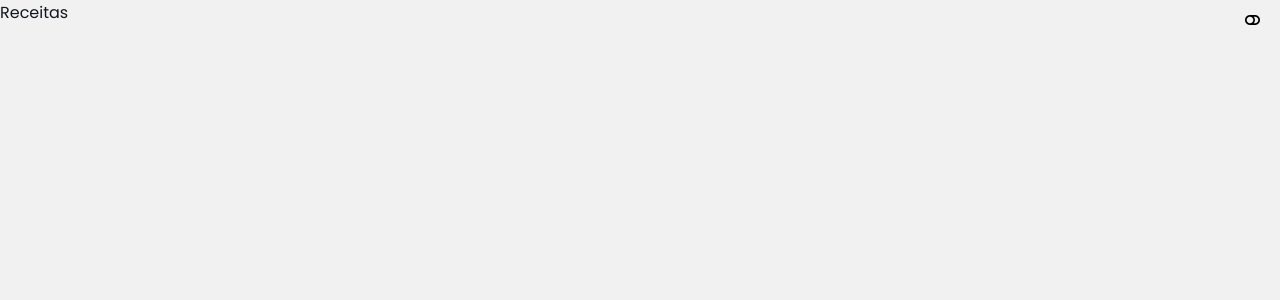
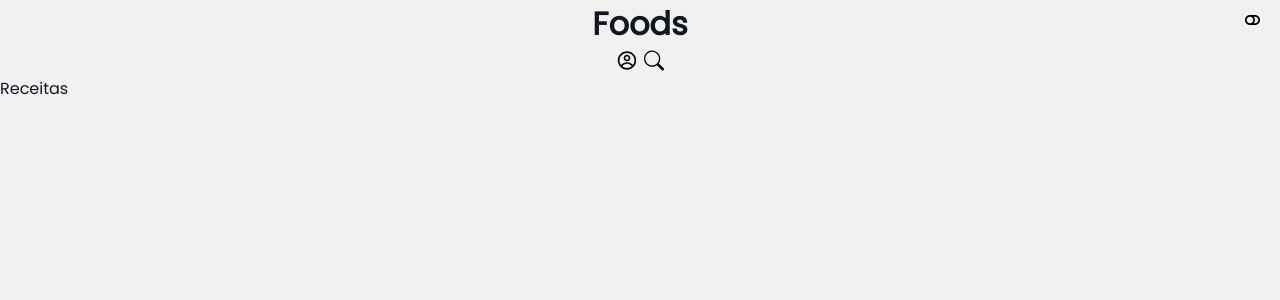
Before and after one commit to mariyzx/projeto-receitas, a React (Create React App) app: page /foods in a window 1280 px wide. Shown: the top 300 px of the page. Built offline with nearby package versions, Linux system fonts and the light colour scheme.

Commit message:
Estilizando header com botões de perfil e search

```diff
--- a/src/App.js
+++ b/src/App.js
@@ -4,7 +4,7 @@ import { GlobalStyles } from "./styles/globalStyles";
 import { FaToggleOff, FaToggleOn } from 'react-icons/fa';
 import { Route, Switch } from 'react-router-dom';
 import Home from './components/Home';
-import Recipes from './components/Recipes';
+import Recipes from './pages/Recipes';
 import { Button } from "./styles/ToggleButton";
 
 import { lightTheme, darkTheme } from './components/Themes';
--- /dev/null
+++ b/src/components/Header.js
@@ -0,0 +1,18 @@
+import React from "react";
+import { CgProfile } from 'react-icons/cg';
+import { BsSearch } from 'react-icons/bs';
+import { Headers } from '../styles/Header';
+
+function Header() {
+  return (
+    <Headers>
+      <h1>{window.location.pathname === '/foods' ? 'Foods' : 'Drinks'}</h1>
+      <div>
+        <button><CgProfile /></button>
+        <button><BsSearch /></button>
+      </div>
+    </Headers>
+  )
+}
+
+export default Header;
--- a/src/components/Recipes.js
+++ b/src/pages/Recipes.js
@@ -1,8 +1,10 @@
 import React from "react";
+import Header from "../components/Header";
 
 function Recipes() {
   return (
     <div>
+      <Header />
       Receitas
     </div>
   )
--- /dev/null
+++ b/src/styles/Header.js
@@ -0,0 +1,24 @@
+import styled from "styled-components";
+
+export const Headers = styled.header `
+  display: flex;
+  justify-content: center;
+  align-items: center;
+  flex-direction: column;
+
+  div {
+    display: flex;
+    gap: 7px;
+  }
+
+  div > button {
+    border: none;
+    background-color: ${props => props.theme.body};
+    color: ${({theme}) => theme.body === '#f1f1f1' ? 'black': 'white'};
+
+    svg {
+    width: 20px;
+    height: 25px;
+    }
+  }
+`
```
Also changed, not shown: src/components/Profile.js (added).
